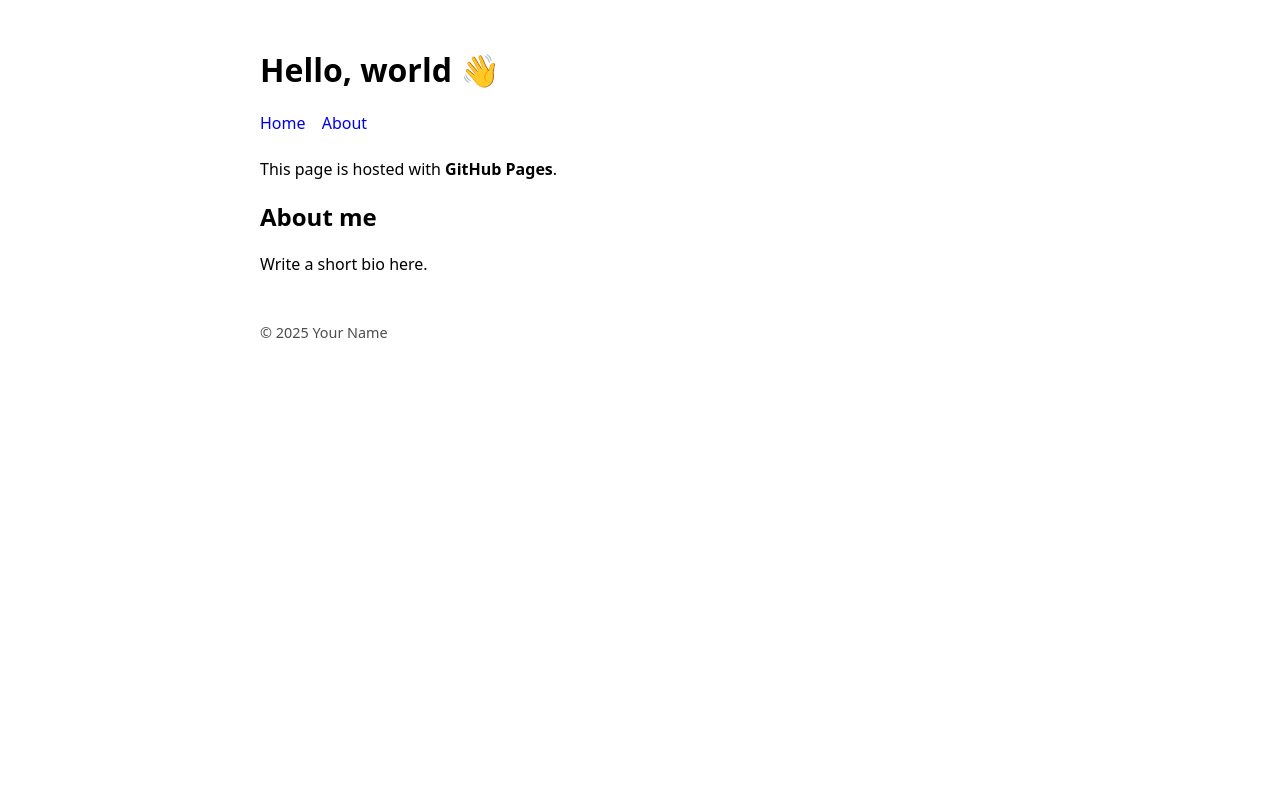
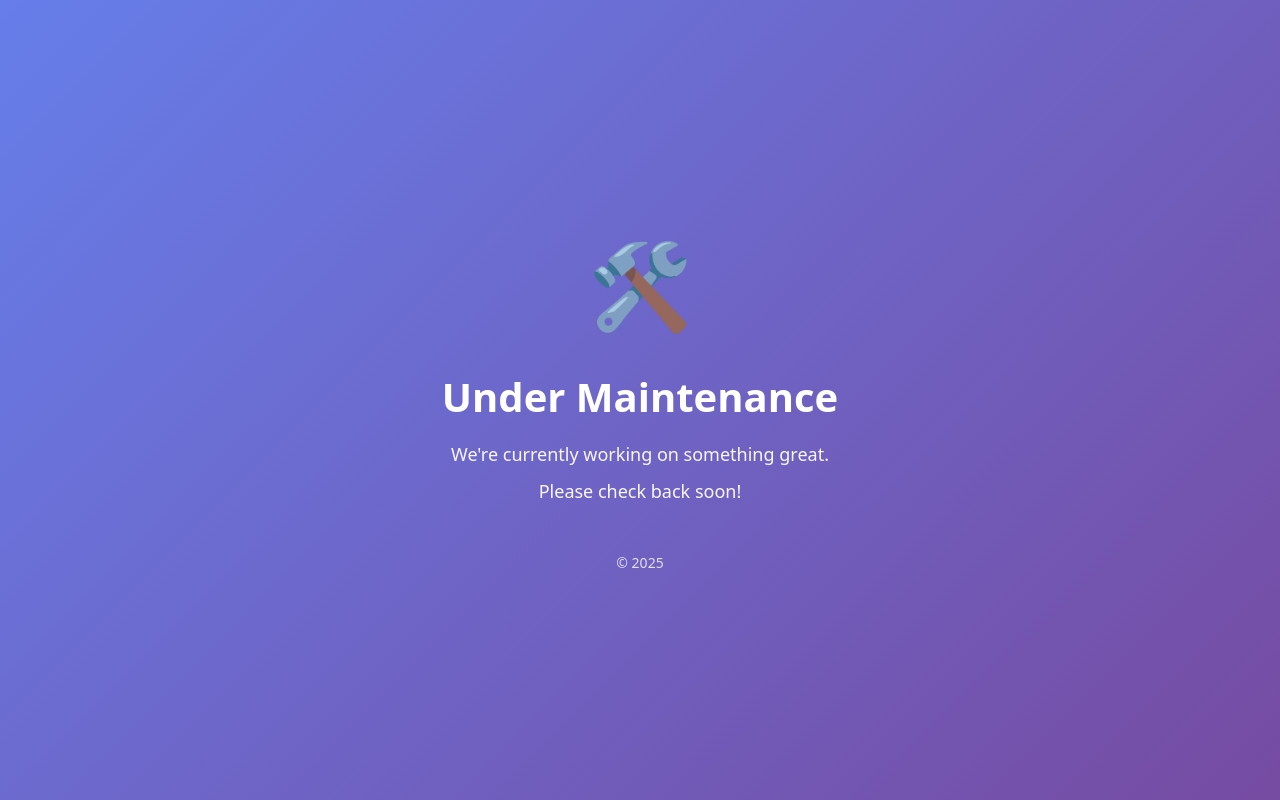
Before and after one commit to Dubu911/Dubu911.github.io, a plain HTML site: page index.html in a window 1280 px wide. Drawn offline with Linux system fonts and the light colour scheme.

Commit message:
under maintenance

```diff
--- a/index.html
+++ b/index.html
@@ -3,31 +3,62 @@
   <head>
     <meta charset="utf-8" />
     <meta name="viewport" content="width=device-width, initial-scale=1" />
-    <title>My GitHub Page</title>
+    <title>Under Maintenance</title>
     <style>
-      body { font-family: system-ui, Arial, sans-serif; max-width: 760px; margin: 3rem auto; padding: 0 1rem; }
-      a { text-decoration: none; }
-      header { margin-bottom: 1.5rem; }
-      nav a { margin-right: .75rem; }
-      footer { margin-top: 3rem; font-size: .9rem; opacity: .7; }
+      * {
+        margin: 0;
+        padding: 0;
+        box-sizing: border-box;
+      }
+      body {
+        font-family: system-ui, -apple-system, Arial, sans-serif;
+        display: flex;
+        align-items: center;
+        justify-content: center;
+        min-height: 100vh;
+        background: linear-gradient(135deg, #667eea 0%, #764ba2 100%);
+        color: #fff;
+        padding: 2rem;
+      }
+      .container {
+        text-align: center;
+        max-width: 600px;
+      }
+      .icon {
+        font-size: 5rem;
+        margin-bottom: 2rem;
+        animation: pulse 2s ease-in-out infinite;
+      }
+      @keyframes pulse {
+        0%, 100% { transform: scale(1); opacity: 1; }
+        50% { transform: scale(1.05); opacity: 0.8; }
+      }
+      h1 {
+        font-size: 2.5rem;
+        margin-bottom: 1rem;
+        font-weight: 600;
+      }
+      p {
+        font-size: 1.125rem;
+        margin-bottom: 0.5rem;
+        opacity: 0.95;
+        line-height: 1.6;
+      }
+      .footer {
+        margin-top: 3rem;
+        font-size: 0.875rem;
+        opacity: 0.8;
+      }
     </style>
   </head>
   <body>
-    <header>
-      <h1>Hello, world 👋</h1>
-      <nav>
-        <a href="/">Home</a>
-        <a href="#about">About</a>
-      </nav>
-    </header>
-
-    <main>
-      <p>This page is hosted with <strong>GitHub Pages</strong>.</p>
-      <h2 id="about">About me</h2>
-      <p>Write a short bio here.</p>
-    </main>
-
-    <footer>© <span id="year"></span> Your Name</footer>
+    <div class="container">
+      <div class="icon">🛠️</div>
+      <h1>Under Maintenance</h1>
+      <p>We're currently working on something great.</p>
+      <p>Please check back soon!</p>
+      <div class="footer">© <span id="year"></span></div>
+    </div>
     <script>document.getElementById('year').textContent = new Date().getFullYear();</script>
   </body>
 </html>
```
